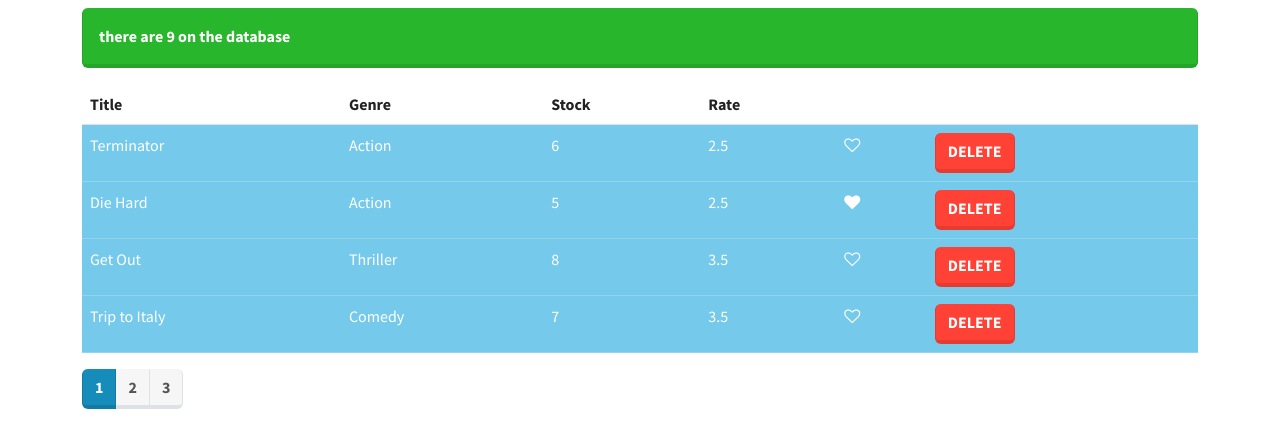
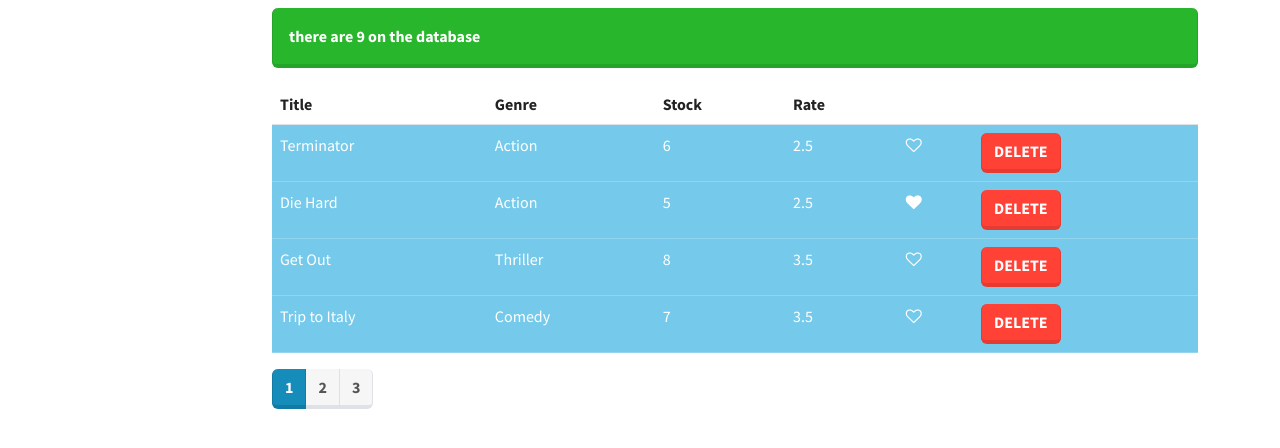
Before and after one commit to IshtiaqueNafis/vidlyReact, a React (Create React App) app: page / in a window 1280 px wide. Shown: the top 448 px of the page. Built offline with nearby package versions, Linux system fonts and the light colour scheme.

Commit message:
implemented  componentWillMount()

```diff
--- a/src/components/Movie/Movie.Component.jsx
+++ b/src/components/Movie/Movie.Component.jsx
@@ -1,21 +1,26 @@
-import React, {useState} from 'react';
+import React from 'react';
 import MovieTitle from "./MovieTitle.Component";
 import Alert from "../UI/Alert.UI";
 import Pagination from "../common/pagination.component";
 import {getMovies} from "../../Starter Code/services/fakeMovieService";
+import {genres, getGenres} from "../../Starter Code/services/fakeGenreService";
 import {paginate} from "../../utils/paginatia";
-
+import ListGroup from "../common/ListGroup";
 
 class Movie extends React.Component {
     constructor(props) {
         super(props);
         this.state = {
-            movies: getMovies(),
+            movies: [],
+            genres: [], // its empty now
             pageSize: 4,
             currentPage: 1
         }
+
     }
-
+    componentWillMount() {
+ this.setState({movies: getMovies(),genres:getGenres()});
+    }
     onDeleteHandler = (movie) => {
      const movies= this.state.movies.filter(m => m._id !== movie._id) // deletes movies from database
         this.setState({movies: movies})
@@ -30,16 +35,23 @@
     handlePageChange = page=>{
         this.setState({currentPage: page})
     }
+    handleGenreSelect = genre =>{
+        console.log(genre);
+    }
 
 
     //endregion
+
     render() {
      const {length:count} = this.state.movies;
      const {pageSize,currentPage,movies:allMovies} = this.state;
      const movies = paginate(allMovies,currentPage,pageSize)
         return (
-            <React.Fragment>
-
+            <div className='row' >
+                <div className="col-2">
+                    <ListGroup items={this.state.genres} onItemSelect={this.handleGenreSelect}/>
+                </div>
+                <div className="col">
                     <Alert movieCount={count}/>
                     <table className="table table-hover">
                         <thead>
@@ -70,8 +82,10 @@
                         onPageChange={this.handlePageChange}
                         currentPage={currentPage}
                     />
+                </div>
 
-            </React.Fragment>
+
+            </div>
         );
 
 
--- a/src/components/common/ListGroup.jsx
+++ b/src/components/common/ListGroup.jsx
@@ -1,13 +1,9 @@
-import React, {Component} from 'react';
+import React from 'react';
 
-class ListGroup  extends Component {
-    render() {
-        return (
-            <div>
+const ListGroup = () => (
+    <div>
 
-            </div>
-        );
-    }
-}
+    </div>
+);
 
 export default ListGroup ;
```
Lines whose indentation alone changed are shown as unchanged.
